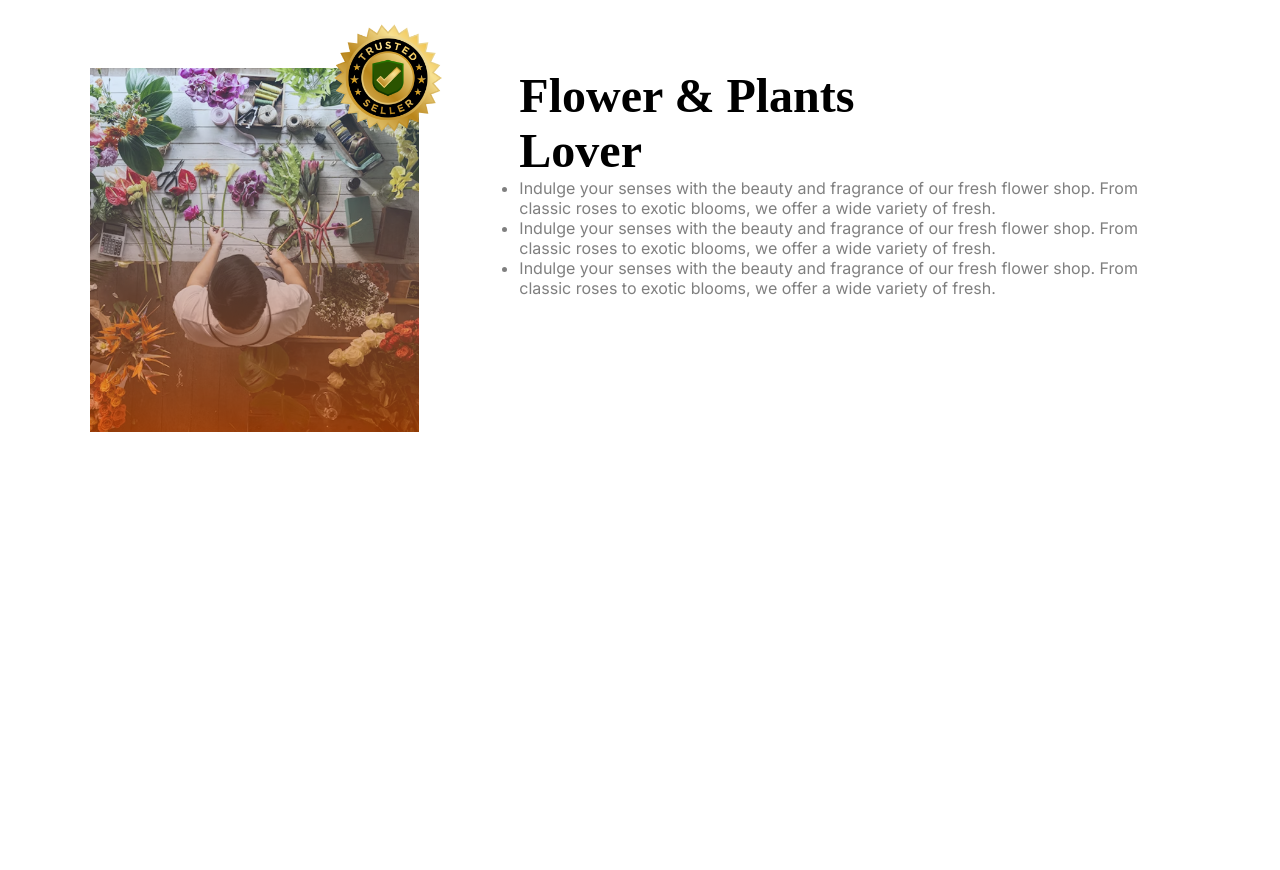
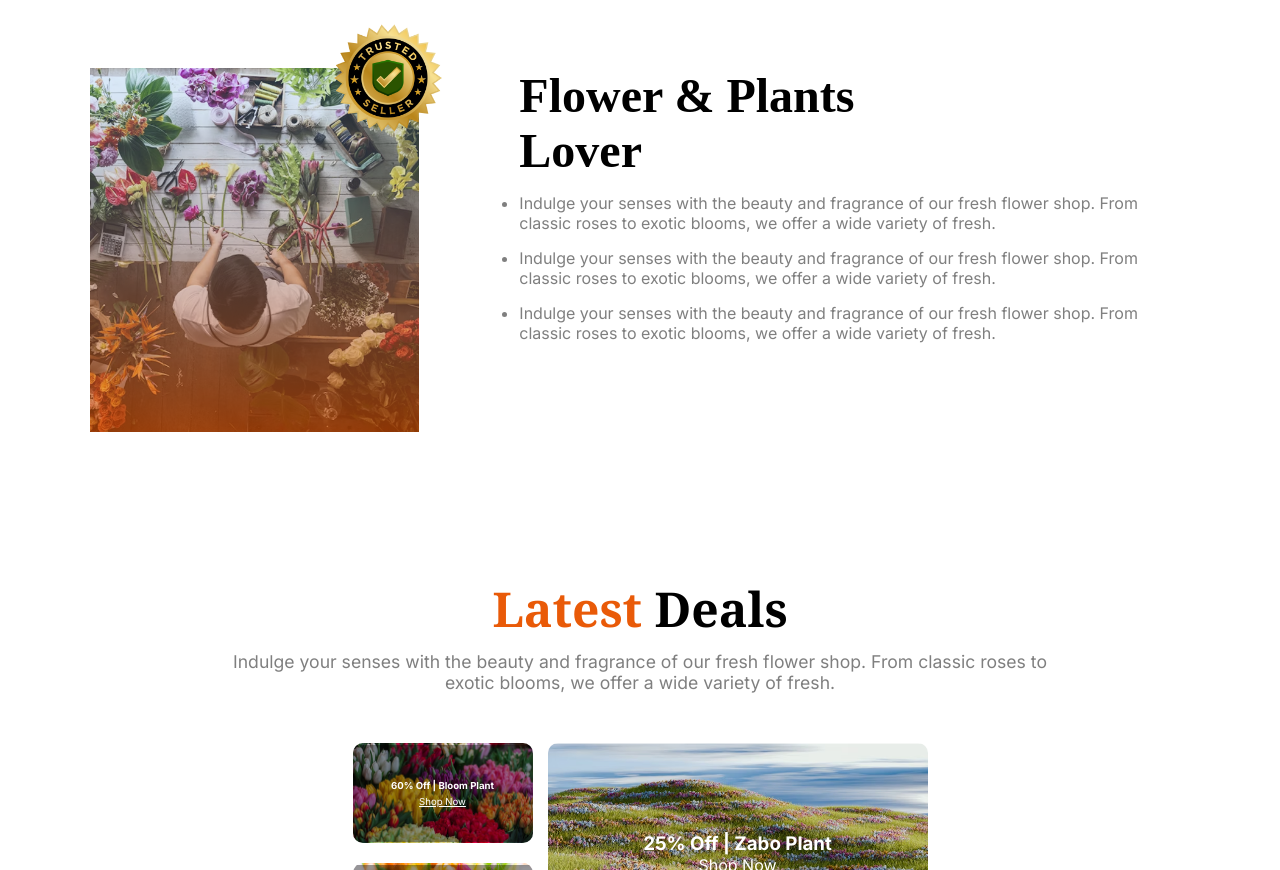
Before and after one commit to JoyChanda/B12A02--Responsive-Flowers-, a plain HTML site: page index.html in a window 1280 px wide. Shown: the part 1930-2800 px from the top of the page. Before the commit the page ends 2446 px from the top, so only its background shows below. Drawn offline with Linux system fonts and the light colour scheme.

Commit message:
added Lastest Deal section and its responsiveness

```diff
--- a/index.html
+++ b/index.html
@@ -45,7 +45,7 @@
           <h1 class="banner-title">
             ALWAYS <span class="text-orange"> FRESH <br />FLOWERS </span>
           </h1>
-          <p class="banner-description">
+          <p class="banner-description text-gray">
             Indulge your senses with the beauty and fragrance of our fresh
             flower shop. From classic roses to exotic blooms, we offer a wide
             variety of fresh flowers that are perfect for any occasion.
@@ -66,7 +66,7 @@
             <h1 class="banner-title">
               <span class="text-orange">Our</span> Plants
             </h1>
-            <p class="banner-description">
+            <p class="banner-description text-gray">
               Indulge your senses with the beauty and fragrance of our fresh
               flower shop. From <br />
               classic roses to exotic blooms, we offer a wide variety of fresh.
@@ -161,6 +161,44 @@
           </ul>
         </div>
       </section>
+
+      <section>
+        <div class="banner display-flex">
+          <div class="banner-content-1">
+            <h1 class="banner-title">
+              <span class="text-orange">Latest </span> Deals
+            </h1>
+            <p class="banner-description text-gray">
+              Indulge your senses with the beauty and fragrance of our fresh
+              flower shop. From classic roses to exotic blooms, we offer a wide
+              variety of fresh.
+            </p>
+          </div>
+        </div>
+        <div class="deals-grid">
+          <div class="card-container1">
+            <div class="deal-card small card1">
+              <div class="deal-text">
+                <h3>60% Off | Bloom Plant</h3>
+                <a href="#">Shop Now</a>
+              </div>
+            </div>
+            <div class="deal-card small card2">
+              <div class="deal-text">
+                <h3>30% Off | Ana Plant</h3>
+                <a href="#">Shop Now</a>
+              </div>
+            </div>
+          </div>
+          <div class="deal-card large card3">
+            <div class="deal-text1">
+              <h3>25% Off | Zabo Plant</h3>
+              <a href="#">Shop Now</a>
+            </div>
+          </div>
+        </div>
+      </section>
+      <section class="bunch-container"></section>
     </main>
   </body>
 </html>
--- a/styles/style.css
+++ b/styles/style.css
@@ -23,7 +23,7 @@
 
 /* dark 02 */
 .text-gray {
-    color: #424242;
+    color: rgba(0, 0, 0, 0.5);
 }
 
 /* orange */
@@ -175,12 +175,101 @@ btn-primary {
 
 .trusted-content li {
     color: rgba(0, 0, 0, 0.5);
+    margin: 15px auto;
 }
+
 
 .trusted-content h1 {
     font-family: 'Neto Serif';
     font-size: 3rem;
     font-weight: 700;
+}
+
+/* Latest Deals related styles */
+
+.deals-grid {
+    display: flex;
+    flex-wrap: wrap;
+    gap: 15px;
+    justify-content: center;
+    margin-bottom: 60px;
+}
+
+.deal-card {
+    position: relative;
+    background-size: cover;
+    background-position: center;
+    border-radius: 10px;
+    overflow: hidden;
+    color: white;
+    display: flex;
+    justify-content: center;
+    align-items: center;
+}
+
+.card-container1 {
+    display: flex;
+    flex-direction: column;
+    gap: 20px;
+}
+
+.deal-card.small {
+    width: 180px;
+    height: 100px;
+    flex-direction: column;
+}
+
+.deal-card.large {
+    width: 380px;
+    height: 220px;
+}
+
+/* Background images from CSS */
+.card1 {
+    background-image: url('../assets/deal-bloom.png');
+}
+
+.card2 {
+    background-image: url('../assets/deal-ana.png ');
+}
+
+.card3 {
+    background-image: url('../assets/deal-zabo.png');
+}
+
+.deal-text,
+.deal-text2 {
+    background: rgba(0, 0, 0, 0.4);
+    padding: 35px;
+    width: 100%;
+    text-align: center;
+}
+
+.deal-text a {
+    color: white;
+    font-size: 0.6rem;
+}
+
+.deal-text2,
+a {
+    color: white;
+    display: flex;
+    justify-content: center;
+    align-items: center;
+}
+
+.deal-text h3 {
+    font-size: 0.6rem;
+    margin-bottom: 5px;
+}
+
+.deal-text2 h3 {
+    font-size: 14px;
+}
+
+.bunch-container {
+    background-image: rgba(7, 51, 79, 0.4), url(../assets/news-letter-bg.png);
+    ;
 }
 
 /* responsive media query for small devices*/
@@ -205,4 +294,8 @@ btn-primary {
     .image-badge img:last-child {
         display: none;
     }
+
+    .deals-grid {
+        grid-template-columns: repeat (1, 1fr);
+    }
 }
```
